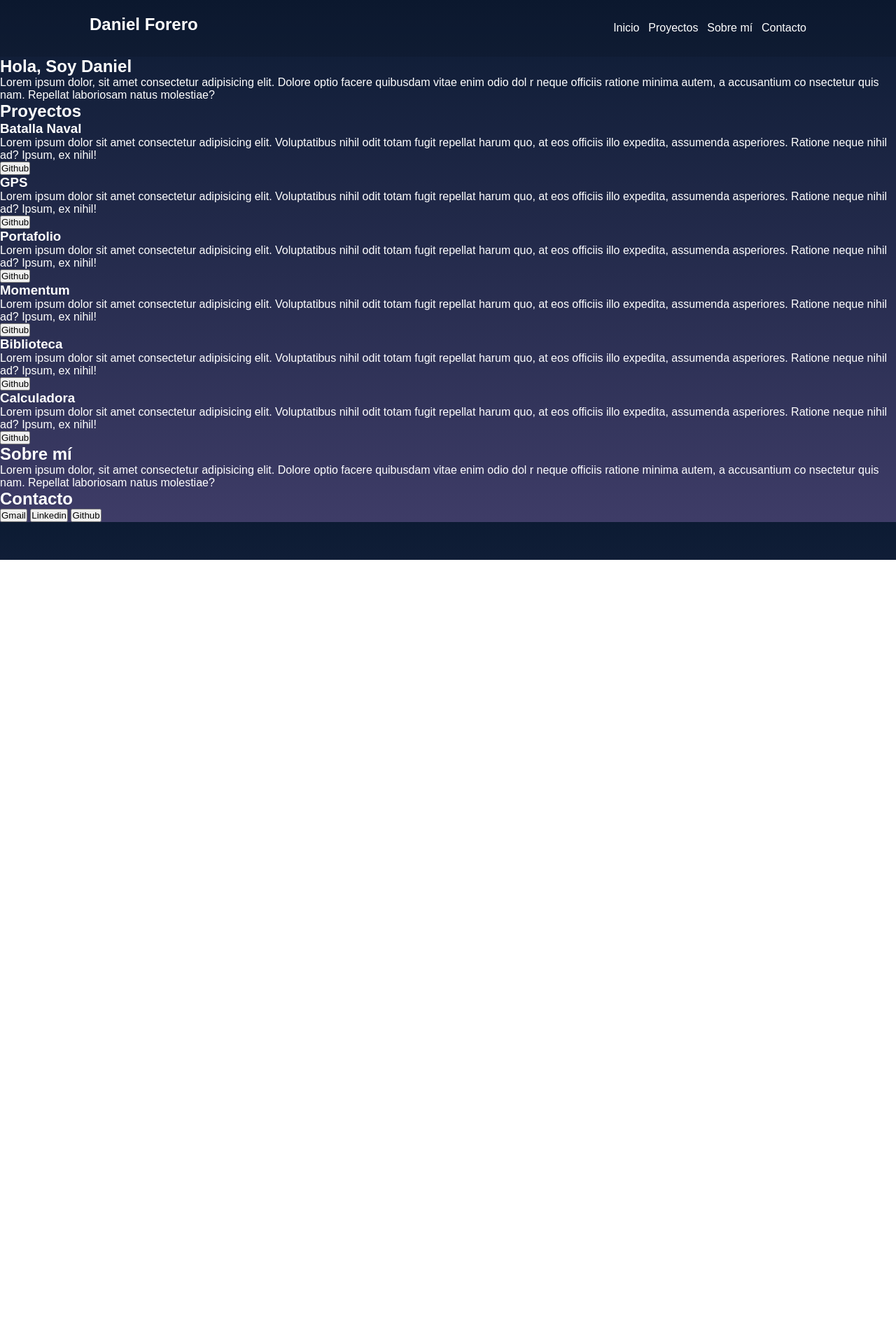
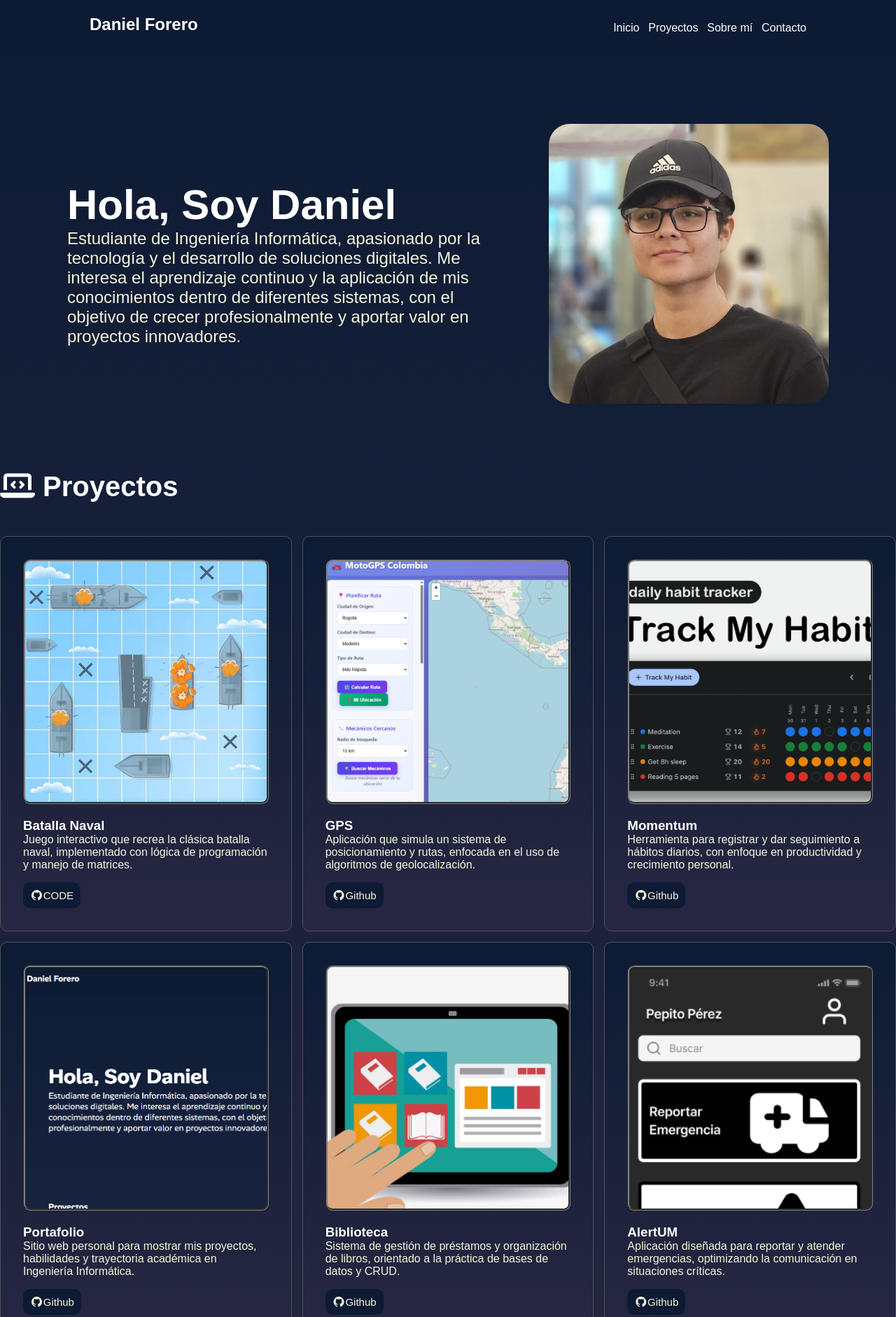
Before and after one commit to DanielFv2207/Portfolio, a plain HTML site: page index.html in a window 1280 px wide. Shown: the top 1882 px of the page at 70% size. Before the commit the page ends 800 px from the top, so only its background shows below. Drawn offline with Linux system fonts and the light colour scheme; a web font is replaced by a local one.

Commit message:
V1.0 escritorio

```diff
--- a/index.html
+++ b/index.html
@@ -6,6 +6,7 @@
   <title>Portfolio</title>
   <link rel="stylesheet" href="style.css">
   <link href="https://fonts.googleapis.com/css2?family=Alan+Sans:wght@300..900&family=SUSE+Mono:ital,wght@0,100..800;1,100..800&display=swap" rel="stylesheet">
+  <link rel="stylesheet" href="https://cdnjs.cloudflare.com/ajax/libs/font-awesome/7.0.1/css/all.min.css" integrity="sha512-2SwdPD6INVrV/lHTZbO2nodKhrnDdJK9/kg2XD1r9uGqPo1cUbujc+IYdlYdEErWNu69gVcYgdxlmVmzTWnetw==" crossorigin="anonymous" referrerpolicy="no-referrer" />
 </head>
 <body>
   <header>
@@ -21,51 +22,63 @@
 
   <section id="hero">
     <div class="container">
-    <h2>Hola, Soy Daniel</h2>
-      <p>Lorem ipsum dolor, sit amet consectetur adipisicing
-        elit. Dolore optio facere quibusdam vitae enim odio dol
-        r neque officiis ratione minima autem, a accusantium co
-        nsectetur quis nam. Repellat laboriosam natus molestiae?
+      <div class="img-container">
+        <div class="texto-hero">
+          <h1>Hola, Soy Daniel</h1>
+          <p>Estudiante de Ingeniería Informática, apasionado por la tecnología y el desarrollo de soluciones digitales.
+          Me interesa el aprendizaje continuo y la aplicación de mis conocimientos dentro de diferentes sistemas,
+          con el objetivo de crecer profesionalmente y aportar valor en proyectos innovadores.
           </p>
-      <div class="img-container"></div>
+        </div>
+        <img class="imagen-yo"  src="imagenes/yo.jpg" alt="">
+      </div>
     </div>
   </section>
 
+  <div class="container">
     <section id="proyectos">
-    <div class="container">
-      <h2>Proyectos</h2>
+      <h2><i class="fa-solid fa-laptop-code"></i> Proyectos</h2>
+      <div class="grid-container">
         <div class="carta">
+          <img src="imagenes/batallanaval.jpg" alt="">
           <h3> Batalla Naval</h3>
-        <p>Lorem ipsum dolor sit amet consectetur adipisicing elit. Voluptatibus nihil odit totam fugit repellat harum quo, at eos officiis illo expedita, assumenda asperiores. Ratione neque nihil ad? Ipsum, ex nihil!</p>
-        <button>Github</button>
+          <p>Juego interactivo que recrea la clásica batalla naval, implementado con lógica de programación y manejo de matrices.</p>
+          <button><i class="fa-brands fa-github"></i>CODE</button>
         </div>
         <div class="carta">
+          <img src="imagenes/gps.png" alt="">
           <h3> GPS</h3>
-        <p>Lorem ipsum dolor sit amet consectetur adipisicing elit. Voluptatibus nihil odit totam fugit repellat harum quo, at eos officiis illo expedita, assumenda asperiores. Ratione neque nihil ad? Ipsum, ex nihil!</p>
-        <button>Github</button>
+          <p>Aplicación que simula un sistema de posicionamiento y rutas, enfocada en el uso de algoritmos de geolocalización.</p>
+          <button><i class="fa-brands fa-github"></i>Github</button>
         </div>
         <div class="carta">
-        <h3> Portafolio</h3>
-        <p>Lorem ipsum dolor sit amet consectetur adipisicing elit. Voluptatibus nihil odit totam fugit repellat harum quo, at eos officiis illo expedita, assumenda asperiores. Ratione neque nihil ad? Ipsum, ex nihil!</p>
-        <button>Github</button>
+          <img src="imagenes/habit trakker.png" alt="">
+          <h3> Momentum</h3>
+          <p>Herramienta para registrar y dar seguimiento a hábitos diarios, con enfoque en productividad y crecimiento personal.</p>
+          <button><i class="fa-brands fa-github"></i>Github</button>
         </div>
         <div class="carta">
-        <h3> Momentum</h3>
-        <p>Lorem ipsum dolor sit amet consectetur adipisicing elit. Voluptatibus nihil odit totam fugit repellat harum quo, at eos officiis illo expedita, assumenda asperiores. Ratione neque nihil ad? Ipsum, ex nihil!</p>
-        <button>Github</button>
+          <img src="imagenes/portafolio.png" alt="">
+          <h3> Portafolio</h3>
+          <p>Sitio web personal para mostrar mis proyectos, habilidades y trayectoria académica en Ingeniería Informática.</p>
+          <button><i class="fa-brands fa-github"></i>Github</button>
+        </div>
+
+        <div class="carta">
+          <img src="imagenes/biblioteca.png" alt="">
+          <h3> Biblioteca</h3>
+          <p>Sistema de gestión de préstamos y organización de libros, orientado a la práctica de bases de datos y CRUD.</p>
+          <button><i class="fa-brands fa-github"></i>Github</button>
         </div>
         <div class="carta">
-        <h3> Biblioteca</h3>
-        <p>Lorem ipsum dolor sit amet consectetur adipisicing elit. Voluptatibus nihil odit totam fugit repellat harum quo, at eos officiis illo expedita, assumenda asperiores. Ratione neque nihil ad? Ipsum, ex nihil!</p>
-        <button>Github</button>
-      </div>
-      <div class="carta">
-        <h3> Calculadora</h3>
-        <p>Lorem ipsum dolor sit amet consectetur adipisicing elit. Voluptatibus nihil odit totam fugit repellat harum quo, at eos officiis illo expedita, assumenda asperiores. Ratione neque nihil ad? Ipsum, ex nihil!</p>
-        <button>Github</button>
+          <img src="imagenes/AlertUM.png" alt="">
+          <h3> AlertUM</h3>
+          <p>Aplicación diseñada para reportar y atender emergencias, optimizando la comunicación en situaciones críticas.</p>
+          <button><i class="fa-brands fa-github"></i>Github</button>
         </div>
       </div>
     </section>
+  </div>
 
   <section id="sobremi">
     <div class="container">
@@ -83,7 +96,7 @@
     <h2>Contacto</h2>
     <button>Gmail</button>
     <button>Linkedin</button>
-    <button>Github</button>
+    <button><i class="fa-brands fa-github"></i>Github</button>
   </section>
 </body>
 </html>
--- a/style.css
+++ b/style.css
@@ -4,16 +4,20 @@
     box-sizing: border-box;
 
 }
+h1{
+    font-size: 60px;
+}
+p{
+    color: beige;
+
+}
 body{
     font-family: "Alan Sans", sans-serif;
     color: white;
     margin: 0;
-    background: linear-gradient(#0C1B33,#3E3C67);
+    background: linear-gradient(#0C1B33,#282742);
 }
-.img-container{
-    width: 200px;
-    height: auto;
-}
+
 
 .container{
     max-width: 1400px;
@@ -21,15 +25,16 @@ body{
 }
 
 header{
-
+    position: sticky;
     top: 0;
     left: 0;
     width: 100%;
     padding: 1.3rem 10%;
-    background-color: rgba(0, 0,0, .1);
+    background-color: #0C1B33;
     display: flex;
     justify-content: space-between;
     align-items: center;
+
 }
 
 header .logo{
@@ -38,6 +43,7 @@ header .logo{
     text-decoration: none;
     font-weight: 700;
     padding-bottom: 0.7rem;
+
 }
 header nav{
     display: flex;
@@ -51,11 +57,123 @@ header .navbar a{
     text-decoration: none;
     font-weight: 500;
     padding-left: 0.8rem;
+
+}
+#hero{
+    padding: 6rem;
+}
+.imagen-yo{
+    width: 400px;
+    height: auto;
+    border-radius: 30px;
 }
 
-#hero{
+.img-container{
     display: flex;
     align-items: center;
     justify-content: center;
     text-align: left;
+    flex-direction: row;
 }
+
+.texto-hero p{
+    font-size: 24px;
+    padding-right: 5rem;
+}
+
+.carta{
+    padding: 2em;
+    border: 1px solid rgb(75, 82, 92);
+    border-radius: 10px;
+    background: linear-gradient(#0C1B33,#282742);
+
+}
+.grid-container{
+    padding-bottom: 3rem;
+    padding-top: 3rem;
+    display: grid;
+    grid-template-columns: repeat(auto-fit, minmax(400px, 1fr));
+    gap: 15px;
+    justify-content: center;
+}
+
+.carta img{
+    width: 100%;
+    height: auto;
+    border-radius: 10px;
+    border-style: groove;
+    border-color: gray;
+}
+
+h2{
+    font-size: 40px;
+
+}
+#proyectos button{
+    font-size: 15px;
+    padding: 10px;
+    border-radius: 10px;
+    border: none;
+    background-color:#0C1B33;
+    color: beige;
+    margin-top: 1rem;
+}
+#proyectos h3{
+    padding-top: 1rem;
+}
+.contacto{
+    font-size: 20px;
+    padding: 10px;
+    border-radius: 40px;
+    border: none;
+    background-color:white;
+    color: black;
+    margin-top: 3rem;
+}
+#sobremi{
+    padding-top: 4rem;
+    padding-bottom: 4rem;
+
+}
+#sobremi p{
+    font-size: 18px;
+    padding-right: 10rem;
+}
+
+.texto-sobremi{
+    display: flex;
+    align-items: center;
+    justify-content: center;
+    text-align: left;
+    flex-direction: row;
+}
+.imagen-idea{
+    width: 400px;
+    height: auto;
+    border-radius: 30px;
+}
+
+footer{
+    top: 0;
+    left: 0;
+    width: 100%;
+    display: flex;
+    justify-content: space-between;
+    align-items: center;
+    max-width: 1400px;
+    margin: auto;
+    padding: 2rem;
+
+}
+
+footer button{
+    display: flex;
+    font-size: 20px;
+    padding: 10px;
+    border-radius: 40px;
+    border: none;
+    background-color:white;
+    color: black;
+    margin-top: 3rem;
+
+}
```
Also changed, not shown: imagenes/sobremi.jpg (added). Lines whose indentation alone changed are shown as unchanged.
